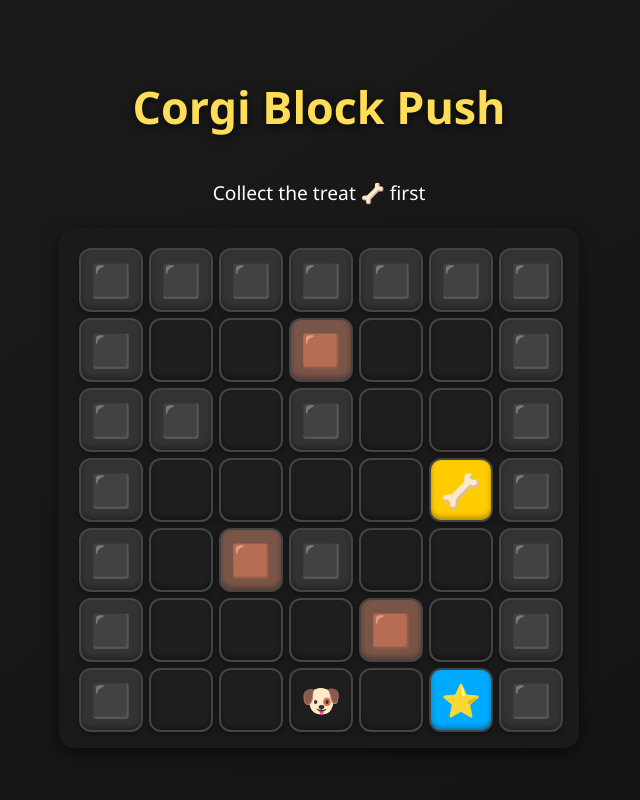
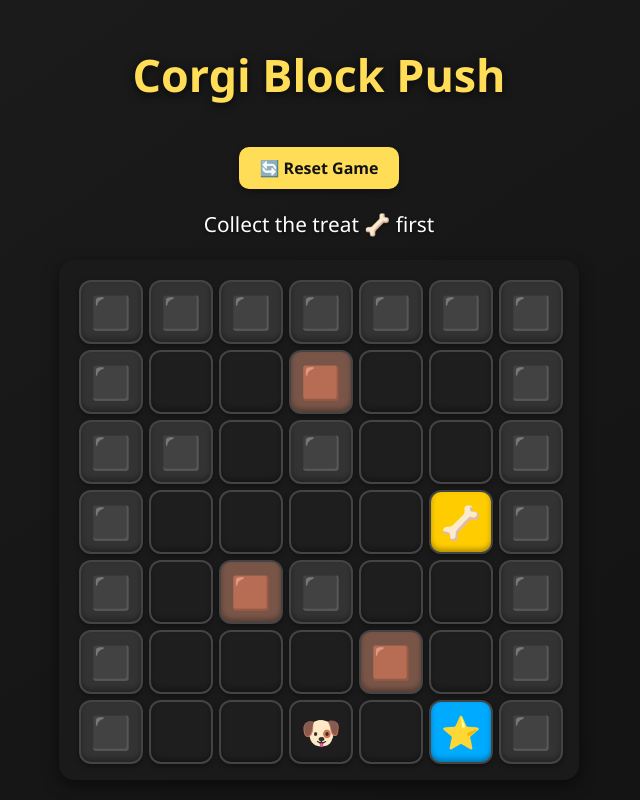
Before and after one commit to brendanbobryk/corgi-block-push, a React (Vite) app in the folder corgi-block-push/: page / in a window 1280 px wide. Shown: the whole page, without its empty margins (321-961 px from the left). Built offline with nearby package versions, Linux system fonts and the light colour scheme.

Commit message:
added game reset button and fuinctionality

```diff
--- a/corgi-block-push/src/components/Game.jsx
+++ b/corgi-block-push/src/components/Game.jsx
@@ -4,25 +4,12 @@ import { CELL_SIZE, GRID_ROWS, GRID_COLS, DIRECTIONS } from "./constants";
 
 // Maze layout: walls, pushable blocks, treat, goal
 const initialGrid = [
-  // Row 0 - top wall
   Array(GRID_COLS).fill(null).map(() => [{ type: "WALL", properties: ["WALL"] }]),
-
-  // Row 1
   [ [{ type: "WALL", properties: ["WALL"] }], [], [], [{ type: "BLOCK", properties: ["PUSH"] }], [], [], [{ type: "WALL", properties: ["WALL"] }] ],
-
-  // Row 2
   [ [{ type: "WALL", properties: ["WALL"] }], [{ type: "WALL", properties: ["WALL"] }], [], [{ type: "WALL", properties: ["WALL"] }], [], [], [{ type: "WALL", properties: ["WALL"] }] ],
-
-  // Row 3
   [ [{ type: "WALL", properties: ["WALL"] }], [], [], [], [], [{ type: "TREAT", properties: ["COLLECTIBLE"] }], [{ type: "WALL", properties: ["WALL"] }] ],
-
-  // Row 4
   [ [{ type: "WALL", properties: ["WALL"] }], [], [{ type: "BLOCK", properties: ["PUSH"] }], [{ type: "WALL", properties: ["WALL"] }], [], [], [{ type: "WALL", properties: ["WALL"] }] ],
-
-  // Row 5
   [ [{ type: "WALL", properties: ["WALL"] }], [], [], [], [{ type: "BLOCK", properties: ["PUSH"] }], [], [{ type: "WALL", properties: ["WALL"] }] ],
-
-  // Row 6 - bottom wall with corgi start and goal
   [ [{ type: "WALL", properties: ["WALL"] }], [], [], [{ type: "CORGI", properties: ["YOU"] }], [], [{ type: "GOAL", properties: ["WIN"] }], [{ type: "WALL", properties: ["WALL"] }] ],
 ];
 
@@ -53,10 +40,8 @@ const Game = () => {
     const targetCell = grid[ny][nx];
     const newGrid = grid.map(row => row.map(cell => [...cell]));
 
-    // Blocked by walls
     if (targetCell.some(obj => obj.properties.includes("WALL"))) return;
 
-    // Check pushable
     const pushable = targetCell.find(obj => obj.properties.includes("PUSH"));
     if (pushable) {
       const pushX = nx + dir.x;
@@ -107,6 +92,15 @@ const Game = () => {
     }
   };
 
+  // Reset function
+  const resetGame = () => {
+    // Deep copy to prevent mutation issues
+    const newGrid = initialGrid.map(row => row.map(cell => [...cell]));
+    setGrid(newGrid);
+    setHasTreat(false);
+    setHasWon(false);
+  };
+
   useEffect(() => {
     const handleKey = e => {
       switch(e.key) {
@@ -123,14 +117,32 @@ const Game = () => {
 
   return (
     <div style={{ display: "flex", flexDirection: "column", alignItems: "center", gap: "20px" }}>
-      <div style={{ fontSize: "1.2rem", color: "#fff" }}>
+      {/* Reset button */}
+      <button
+        onClick={resetGame}
+        style={{
+          padding: "10px 20px",
+          fontSize: "1rem",
+          fontWeight: "bold",
+          borderRadius: "10px",
+          border: "none",
+          backgroundColor: "#ffdd57",
+          color: "#121212",
+          cursor: "pointer",
+          boxShadow: "0 3px 6px rgba(0,0,0,0.3)",
+          transition: "all 0.2s ease",
+        }}
+        onMouseDown={e => e.currentTarget.style.transform = "scale(0.95)"}
+        onMouseUp={e => e.currentTarget.style.transform = "scale(1)"}
+      >
+        🔄 Reset Game
+      </button>
+
+      <div className="status">
         {hasTreat ? "🦴 Treat collected!" : "Collect the treat 🦴 first"}
       </div>
-      {hasWon && (
-        <div style={{ fontSize: "2rem", color: "#00ff99", textShadow: "0 2px 6px rgba(0,0,0,0.7)" }}>
-          🎉 You Win! 🎉
-        </div>
-      )}
+      {hasWon && <div className="win-message">🎉 You Win! 🎉</div>}
+
       <div style={{
         display: "grid",
         gridTemplateColumns: `repeat(${GRID_COLS}, ${CELL_SIZE}px)`,
```
